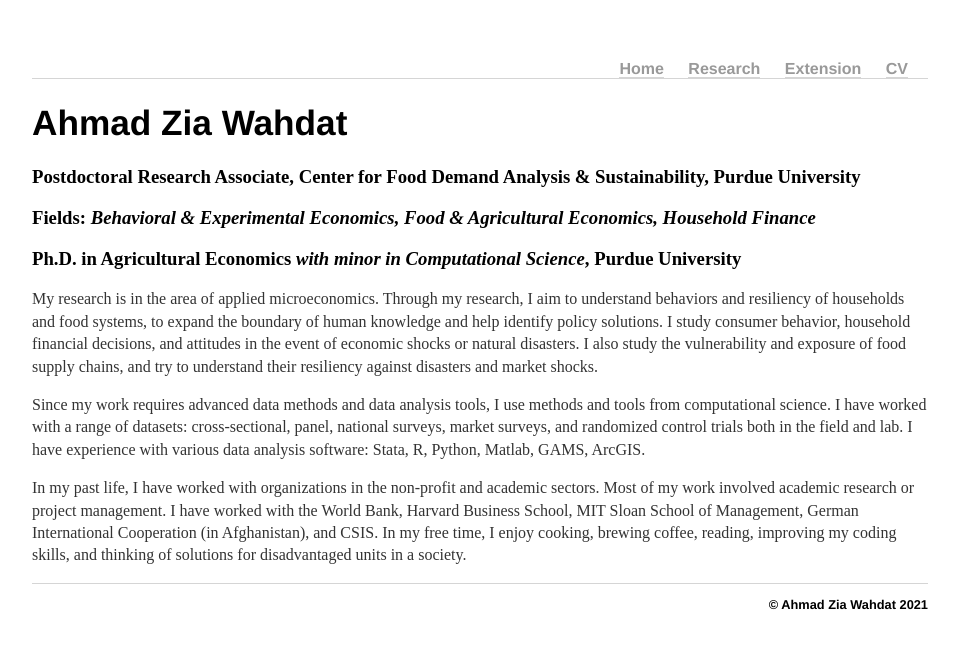
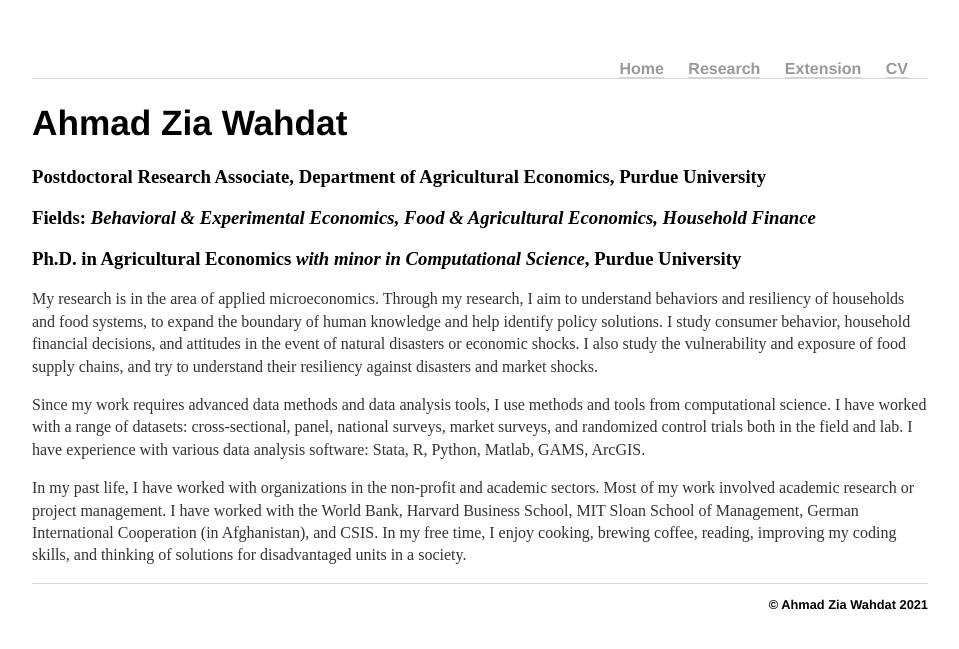
Before and after one commit to awahdat/webpage, a Jekyll site: the page built from index.html, in a window 1280 px wide. Shown: the top 649 px of the page, without its empty margins (160-1119 px from the left). Built offline with Jekyll 4.4.1, drawn with Linux system fonts in a browser that asks for light colours.

Commit message:
Update index.html

```diff
--- a/index.html
+++ b/index.html
@@ -4,7 +4,7 @@ title: Ahmad Zia Wahdat
 ---
 <div class="blurb">
 	<h1>Ahmad Zia Wahdat</h1>
-			<h3>Postdoctoral Research Associate, Center for Food Demand Analysis & Sustainability, Purdue University</h3>
+			<h3>Postdoctoral Research Associate, Department of Agricultural Economics, Purdue University</h3>
 			<!-- <h3>Available for research/teaching jobs in 2020-2021 (awahdat AT purdue.edu)</h3> -->
 			<h3>Fields: <em>Behavioral & Experimental Economics, Food & Agricultural Economics, Household Finance</em></h3>
 			<h3>Ph.D. in Agricultural Economics <em>with minor in Computational Science</em>, Purdue University</em></h3>
@@ -12,7 +12,7 @@ title: Ahmad Zia Wahdat
 
 	<p>My research is in the area of applied microeconomics. Through my research, I aim to understand behaviors and resiliency of
 		households and food systems, to expand the boundary of human knowledge and help identify policy solutions.
-		I study consumer behavior, household financial decisions, and attitudes in the event of economic shocks or natural disasters.
+		I study consumer behavior, household financial decisions, and attitudes in the event of natural disasters or  economic shocks.
 		I also study the vulnerability and exposure of food supply chains, and try to understand their
 		resiliency against disasters and market shocks.</p>
 
```
